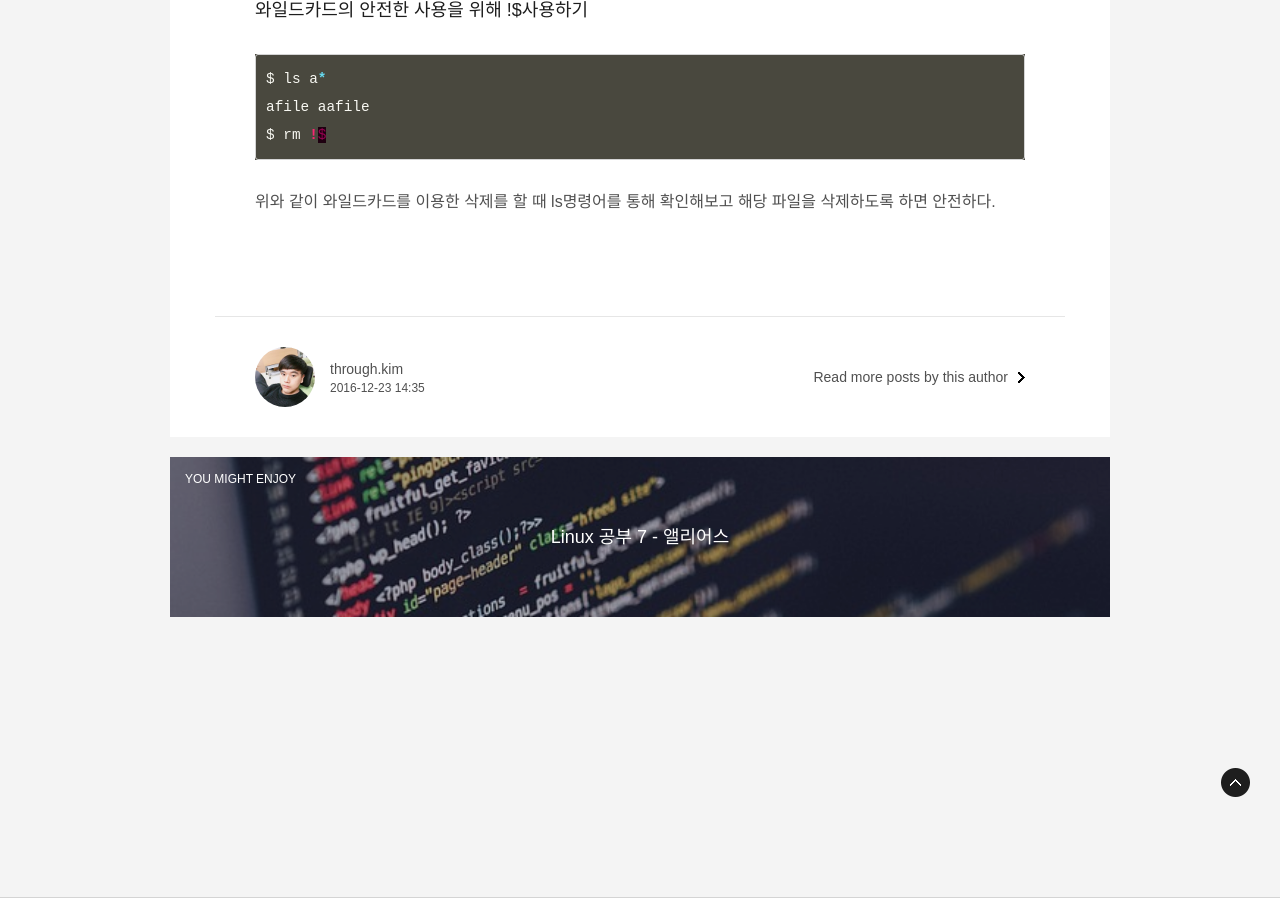
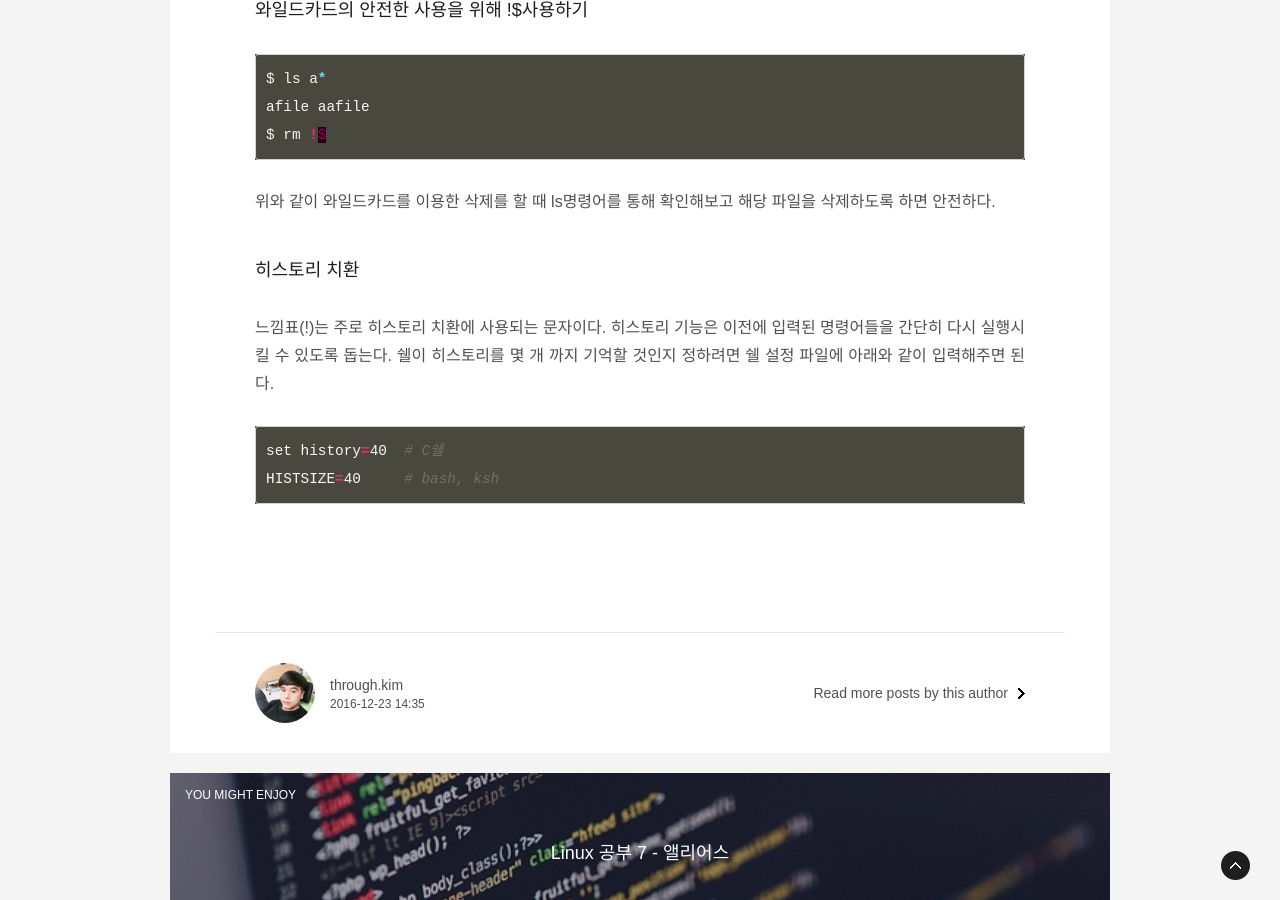
Before and after one commit to ThroughKim/throughkim.github.com, a Jekyll site: the page built from _posts/2016-12-23-linux-8.md, in a window 1280 px wide and 900 px high, scrolled down 2608 px. Built offline with Jekyll 4.4.1, drawn with Linux system fonts in a browser that asks for light colours; some web fonts are replaced.

Commit message:
upload blog

````diff
--- a/_posts/2016-12-23-linux-8.md
+++ b/_posts/2016-12-23-linux-8.md
@@ -79,3 +79,11 @@ afile aafile
 $ rm !$
 ```
 위와 같이 와일드카드를 이용한 삭제를 할 때 ls명령어를 통해 확인해보고 해당 파일을 삭제하도록 하면 안전하다.
+
+### 히스토리 치환
+느낌표(!)는 주로 히스토리 치환에 사용되는 문자이다. 히스토리 기능은 이전에 입력된 명령어들을 간단히 다시 실행시킬 수 있도록 돕는다. 쉘이 히스토리를 몇 개 까지 기억할 것인지 정하려면 쉘 설정 파일에 아래와 같이 입력해주면 된다.
+
+```bash
+set history=40  # C쉘
+HISTSIZE=40     # bash, ksh
+```
````
Also changed, not shown: _posts/2016-12-23-linux-6.md (+1 -1 lines).
